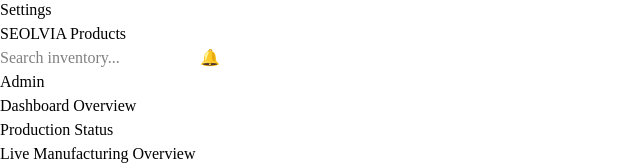
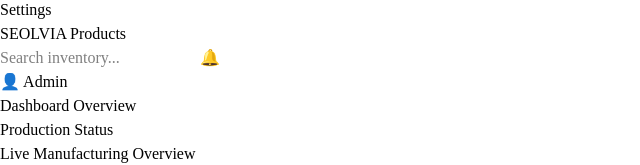
Before and after one commit to kvimalkumar-17/production-inventory-system, a React (Vite) app: page / in a window 1280 px wide. Shown: the part 170-335 px from the top of the page, without its empty margins (0-640 px from the left). Built offline with nearby package versions, Linux system fonts and the light colour scheme.

Commit message:
Enhanced dashboard admin controls and notifications

```diff
--- a/src/Dashboard.jsx
+++ b/src/Dashboard.jsx
@@ -20,6 +20,7 @@
 import Reports from "./Reports";
 import Settings from "./Settings";
 function Dashboard() {
+    const [showAdmin, setShowAdmin] = useState(false);
     const [activePage, setActivePage] = useState("dashboard");
   return (
     <div className="min-h-screen bg-[#F5F1EB] flex">
@@ -131,18 +132,36 @@
 text-[#0F172A] w-64"
   />
 
-  <button className="bg-white text-[#0F172A] px-4 py-2 rounded-xl">
-    🔔
-  </button>
+  <button
+  onClick={() => alert("No New Notifications")}
+>
+  🔔
+</button>
 
-  <div className="bg-[#C8A96B] text-[#0F172A] px-4 py-2 rounded-xl font-semibold">
-    Admin
-  </div>
+ <div
+  onClick={() => setShowAdmin(!showAdmin)}
+  className="bg-[#C8A96B] text-[#0F172A] px-4 py-2 rounded-xl font-semibold cursor-pointer"
+>
+  👤 Admin
+</div>
 
 </div>
 
       </nav>
+{showAdmin && (
+  <div className="bg-white p-6 rounded-2xl shadow-lg m-6">
 
+    <h2 className="text-2xl font-bold mb-4">
+      Administrator Profile
+    </h2>
+
+    <p><strong>Name:</strong> System Admin</p>
+    <p><strong>Email:</strong> admin@seolvia.com</p>
+    <p><strong>Role:</strong> Administrator</p>
+    <p><strong>Last Login:</strong> Today 09:45 AM</p>
+
+  </div>
+)}
       {/* Dashboard Content */}
 
       <div className="p-8">
```
